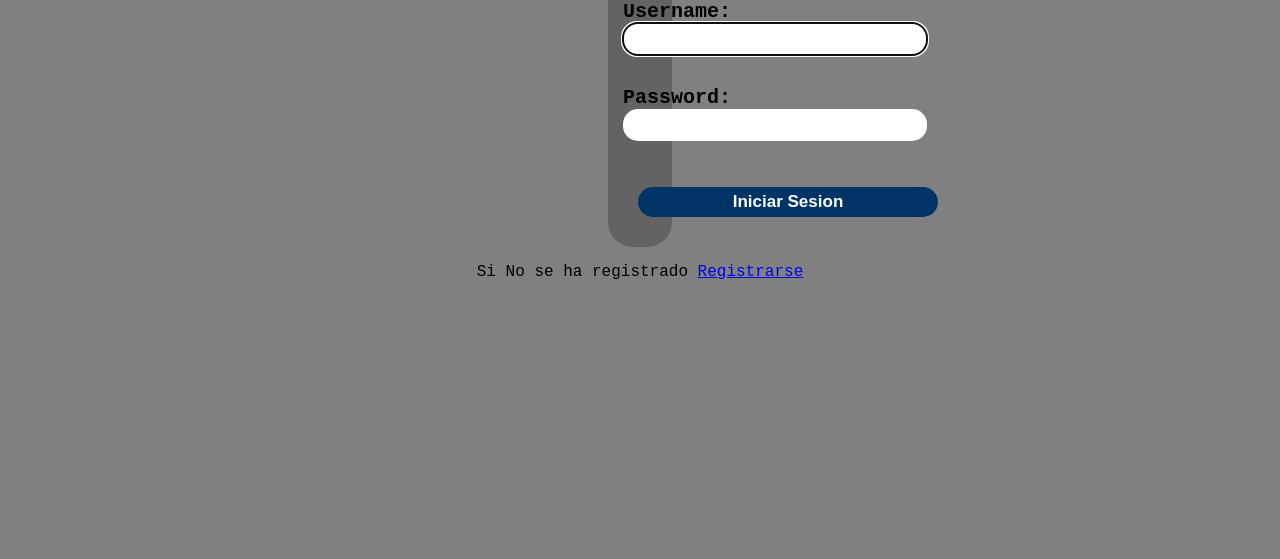
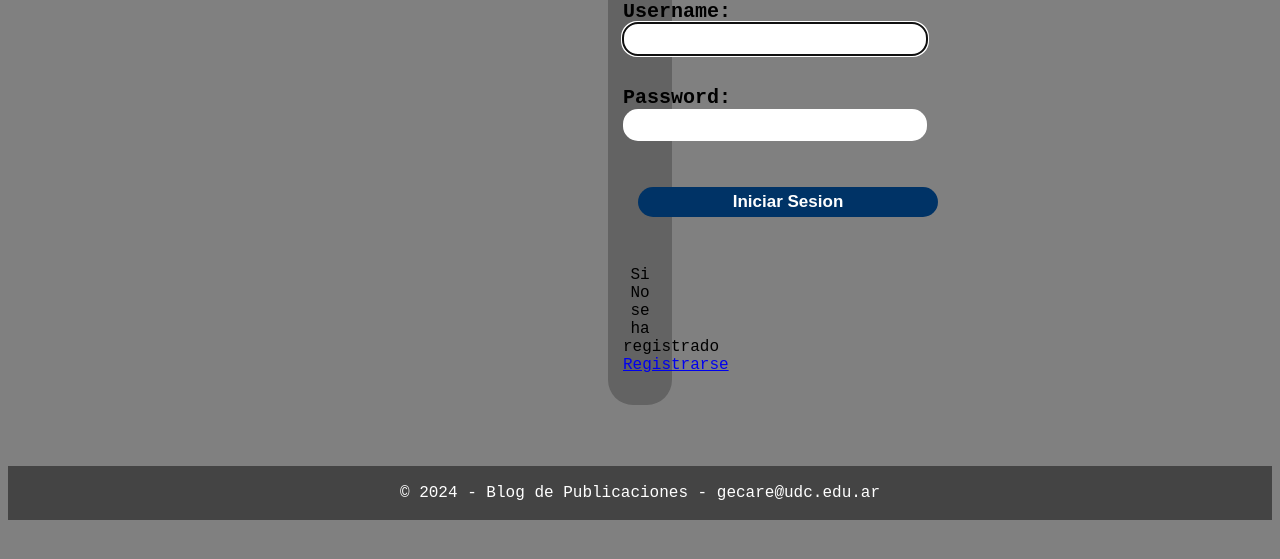
Before and after one commit to Gaston-Care/Blog, a Django app: page /accounts/login/ in a window 1280 px wide. Shown: the part 140-699 px from the top of the page. Run offline with Django 4.2, Linux system fonts and the light colour scheme.

Commit message:
Se añadio el footer en las plantillas 'login' y 'registro'.

```diff
--- a/post/templates/registration/login.html
+++ b/post/templates/registration/login.html
@@ -17,11 +17,17 @@
         <form method="post" class="fondo-formulario">
             {% csrf_token %}
             {{ form.as_p }}
-        <button class="boton" type="submit">Iniciar Sesion</button>
-    </form>
+            <button class="boton" type="submit">Iniciar Sesion</button><br><br>
+
             <p>
                 Si No se ha registrado
                 <a href="{% url 'registro' %}">Registrarse</a>
             </p>
+        </form>
     </body>
+
+    <br><br>
+    <footer>
+        <p>&copy; 2024 - Blog de Publicaciones - gecare@udc.edu.ar</p>
+    </footer>
 </html>
```
Also changed, not shown: post/templates/registro.html (+7 -0 lines), db.sqlite3. Lines whose indentation alone changed are shown as unchanged.
